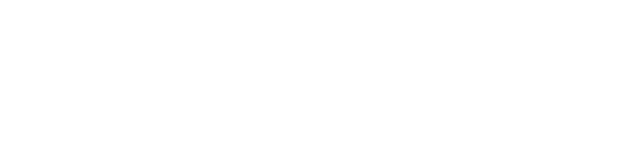
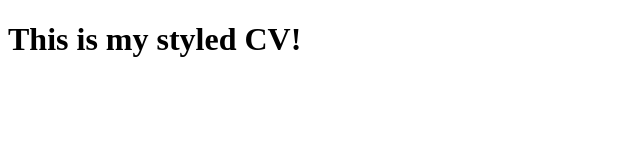
Before and after one commit to krishoot/rsschool-cv, a plain HTML site: page index.html in a window 1280 px wide. Shown: the whole page, without its empty margins (0-640 px from the left). Drawn offline with Linux system fonts and the light colour scheme.

Commit message:
refactor: add folders and connect style file to html

```diff
--- a/index.html
+++ b/index.html
@@ -3,8 +3,9 @@
 <head>
     <meta charset="UTF-8">
     <title>CV</title>
+    <link rel="stylesheet" href="style/style.css">
 </head>
 <body>
-
+    <h1>This is my styled CV!</h1>
 </body>
 </html>
```
Also changed, not shown: style/style.css (renamed from style.css).
